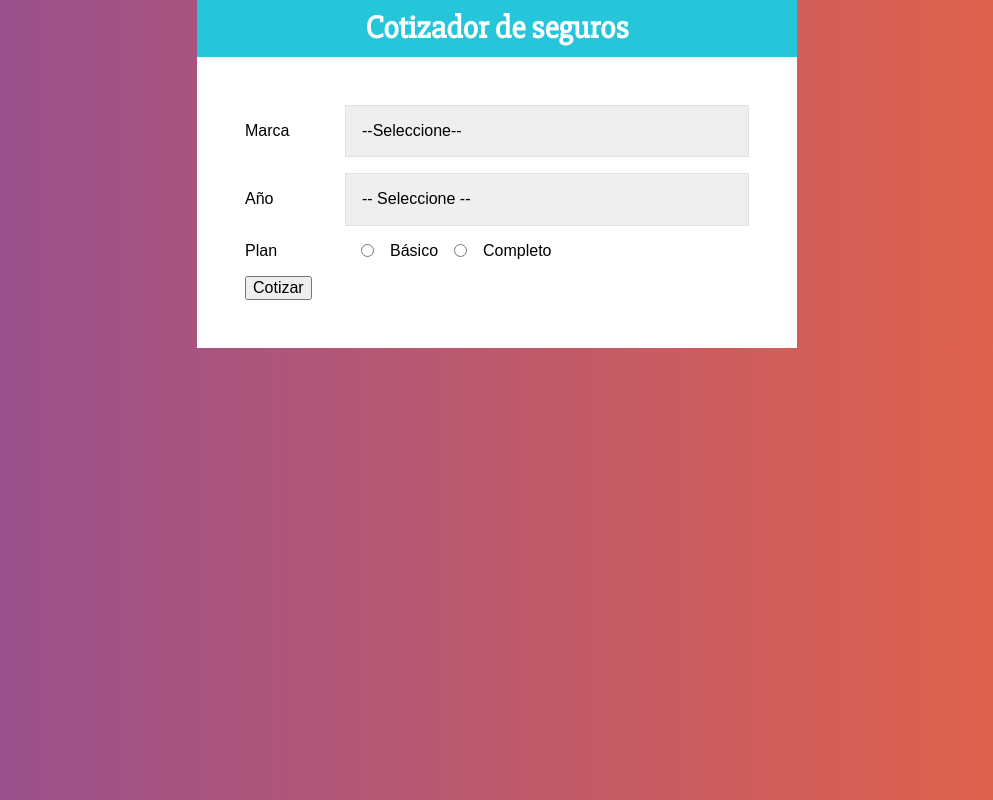
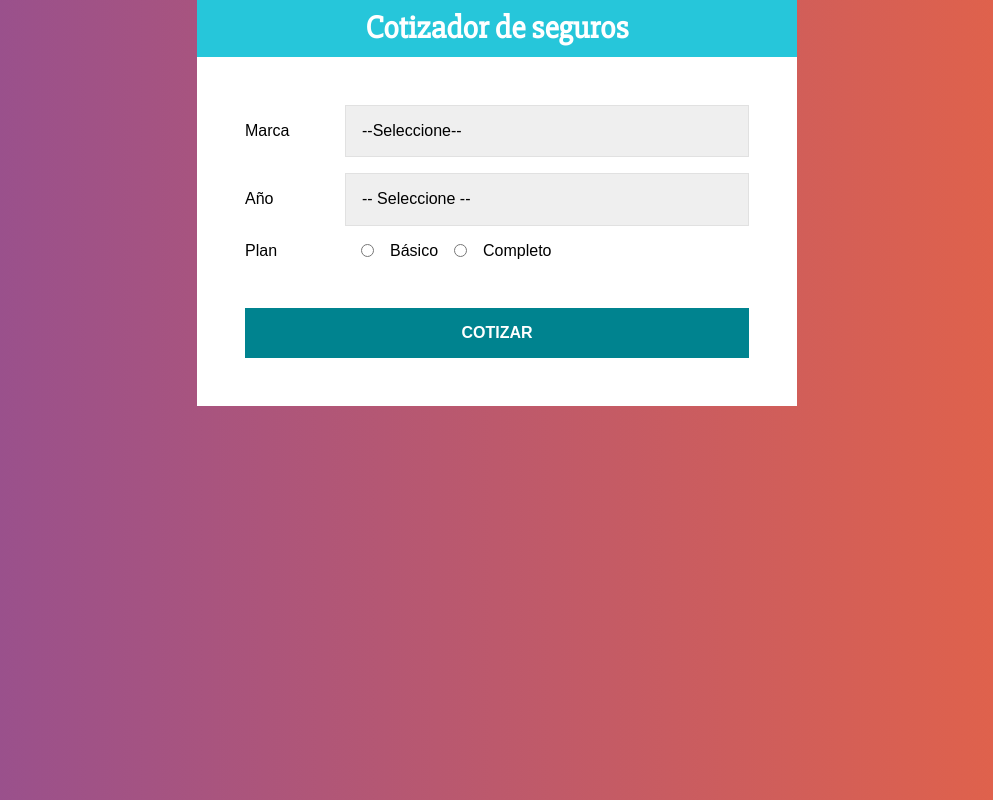
Before and after one commit to militroncho7/cotizador-seguros, a React (Create React App) app: page / in a window 1280 px wide. Shown: the whole page, without its empty margins (143-1136 px from the left). Built offline with nearby package versions, Linux system fonts and the light colour scheme.

Commit message:
button form

```diff
--- a/src/components/Formulario.js
+++ b/src/components/Formulario.js
@@ -21,6 +21,24 @@
 
 const InputRadio = styled.input`
     margin: 0 1rem;
+`;
+
+const Boton = styled.button`
+    background-color: #00838F;
+    font-size: 16px;
+    width: 100%;
+    padding: 1rem;
+    color: #FFF;
+    text-transform: uppercase;
+    font-weight: bold;
+    border: none;
+    transition: background-color 0.3s ease;
+    margin-top: 2rem;
+
+    &:hover {
+        background-color: #26C6DA;
+        cursor: pointer;
+    }
 `;
 
 const Formulario = () => {
@@ -68,7 +86,7 @@
                 /> Completo
             </Campo>
 
-            <button type="button">Cotizar</button>
+            <Boton type="button">Cotizar</Boton>
 
         </form>
     );
```
Also changed, not shown: 1 other file (tests, documents, lock files or other folders).
